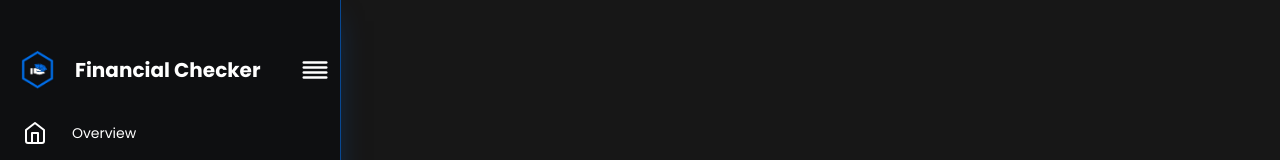
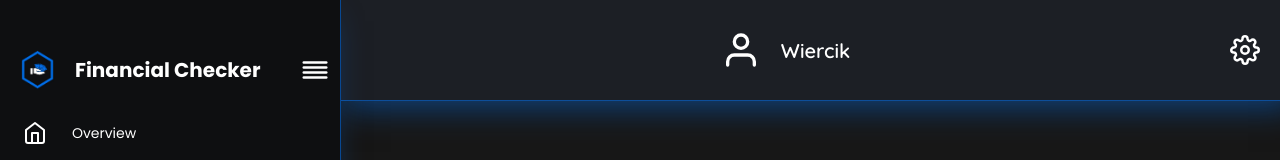
Before and after one commit to Swiatlon/FinancialChecker, a React (Vite) app in the folder client/: page /postAuth in a window 1280 px wide. Shown: the top 160 px of the page. Built offline with nearby package versions, Linux system fonts and the light colour scheme.

Commit message:
Added 2 basic layouts

```diff
--- a/client/src/layouts/MainLayout/MainLayout.style.js
+++ b/client/src/layouts/MainLayout/MainLayout.style.js
@@ -2,7 +2,7 @@ import styled from 'styled-components';
 
 const MainLayoutContainer = styled.div`
   display: flex;
-  flex-direction: column;
+  flex-direction: row;
   position: relative;
 `;
 
--- /dev/null
+++ b/client/src/layouts/PostAuthLayout/PostAuthLayout.jsx
@@ -0,0 +1,24 @@
+import React from 'react';
+import { Outlet } from 'react-router-dom';
+import { TopInformationBox, UserInformationBox, ConfigImg } from './PostAuthLayout.style';
+import AvatarSVG from '@/assets/images/icons/user.svg';
+import ConfigSVG from '@/assets/images/icons/settings.svg';
+
+function PostAuthLayout() {
+  const nickname = 'Wiercik';
+  return (
+    <>
+      <TopInformationBox>
+        <UserInformationBox>
+          <img src={AvatarSVG} alt="user avatar" />
+          <p>{nickname}</p>
+        </UserInformationBox>
+
+        <ConfigImg src={ConfigSVG} alt="user avatar" />
+      </TopInformationBox>
+      <Outlet />
+    </>
+  );
+}
+
+export default PostAuthLayout;
--- /dev/null
+++ b/client/src/layouts/PostAuthLayout/PostAuthLayout.style.js
@@ -0,0 +1,33 @@
+import styled from 'styled-components';
+
+export const TopInformationBox = styled.div`
+  width: 100%;
+  height: 100px;
+  background: #1c1f25;
+  display: flex;
+  color: white;
+  font-size: 20px;
+  border-bottom: 1px solid rgba(4, 110, 232, 0.6);
+  box-shadow: 8px 1px 30px 5px rgb(4 110 232 / 50%);
+  font-family: 'Quicksand', sans-serif;
+  font-weight: 600;
+  p {
+    margin-left: auto;
+    text-align: center;
+  }
+  img {
+    width: 40px;
+    padding-right: 20px;
+  }
+`;
+export const UserInformationBox = styled.div`
+  margin-left: auto;
+  display: flex;
+  align-items: center;
+`;
+export const ConfigImg = styled.img`
+  margin-left: auto;
+  width: 30px !important;
+  cursor: pointer;
+  /* padding-right: 30px; */
+`;
```
Also changed, not shown: client/src/layouts/PostAuthLayout.jsx (deleted, +0 -8 lines).
